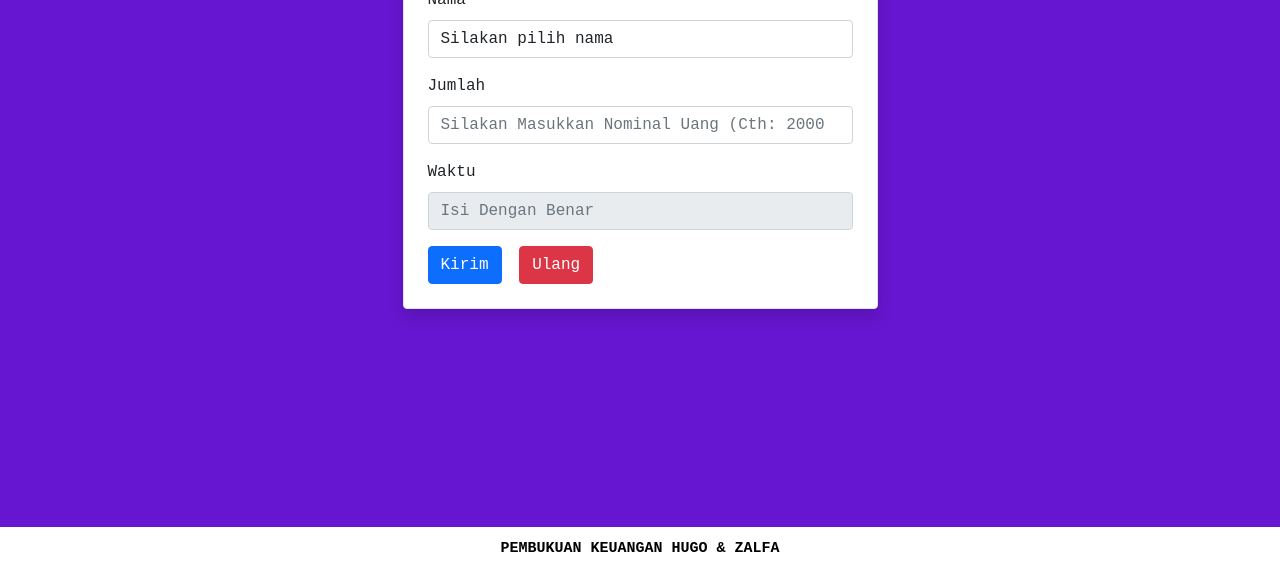
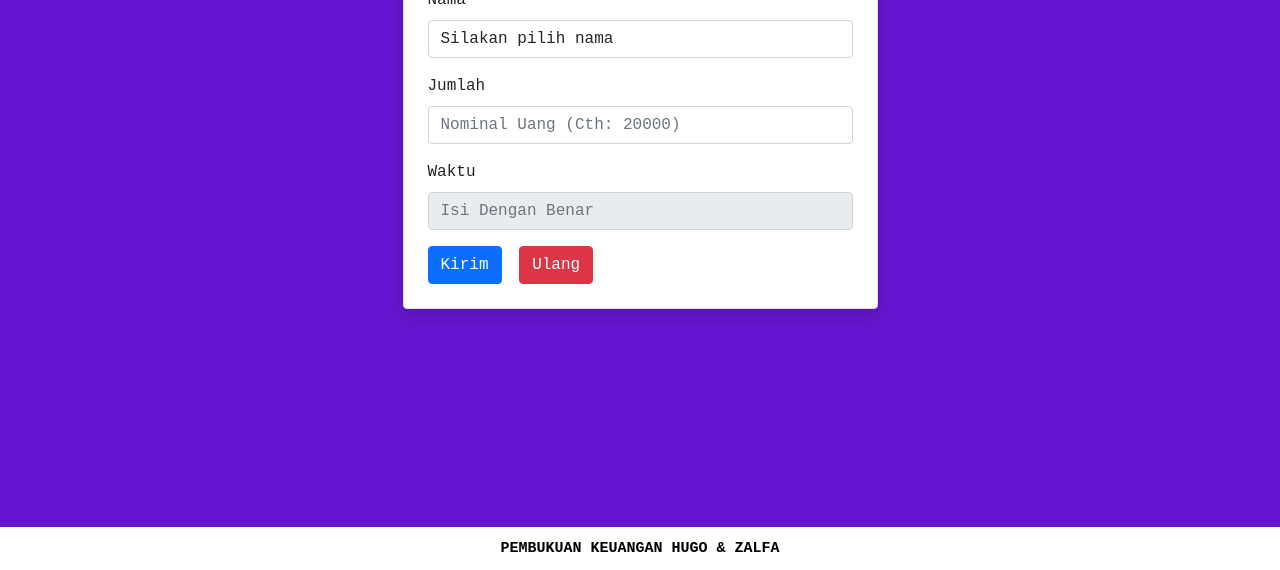
Before and after one commit to yahaha-wahyu/keuangan, a plain HTML site: page pemasukan/index.html in a window 1280 px wide. Shown: the part 230-800 px from the top of the page. Drawn offline with nearby package versions, Linux system fonts and the light colour scheme.

Commit message:
Update index.html

```diff
--- a/pemasukan/index.html
+++ b/pemasukan/index.html
@@ -29,7 +29,7 @@
                   </div>
                     <div class="form-group mb-3">
                         <label for="Jumlah" class="form-label">Jumlah</label>
-                        <input type="number" id="name" name="PEMASUKAN" class="form-control" autocomplete="off" placeholder="Silakan Masukkan Nominal Uang (Cth: 20000)" required>
+                        <input type="number" id="name" name="PEMASUKAN" class="form-control" autocomplete="off" placeholder="Nominal Uang (Cth: 20000)" required>
                     </div>
                     <div class="form-group mb-3">
                         <label for="Waktu" class="form-label">Waktu</label>
```
